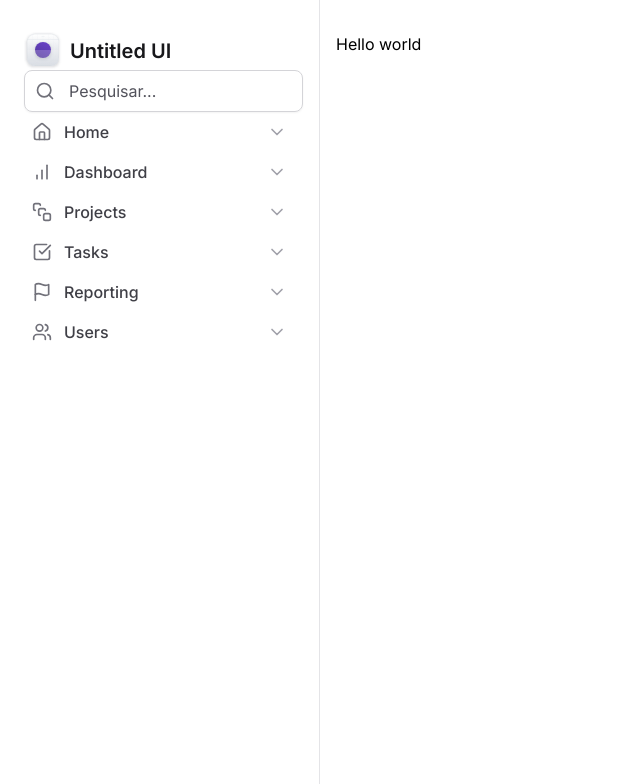
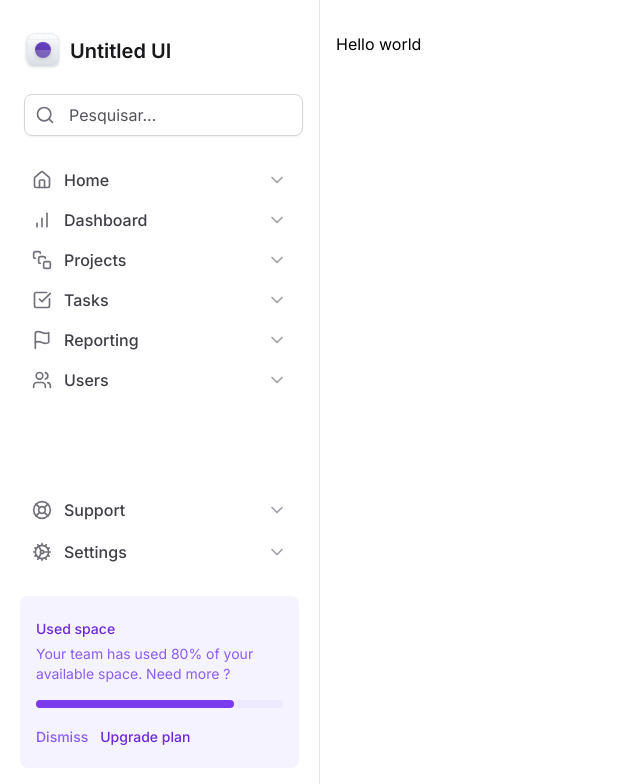
Before and after one commit to lucasgomesmatos/tailwind-next, a Next.js app: page / in a window 1280 px wide. Shown: the top 784 px of the page, without its empty margins (0-640 px from the left). Built offline with nearby package versions, Linux system fonts and the light colour scheme.

Commit message:
feat: sidebar used space widget

```diff
--- a/src/components/main-navigation/index.tsx
+++ /dev/null
@@ -1,36 +0,0 @@
-import {
-  BarChart,
-  CheckSquare,
-  Flag,
-  Home,
-  SquareStack,
-  Users,
-} from 'lucide-react'
-import { NavItems } from './nav-items'
-
-export const MainNavigation = () => {
-  return (
-    <nav className="space-y-0.5">
-      <ul>
-        <li>
-          <NavItems title="Home" icon={Home} />
-        </li>
-        <li>
-          <NavItems title="Dashboard" icon={BarChart} />
-        </li>
-        <li>
-          <NavItems title="Projects" icon={SquareStack} />
-        </li>
-        <li>
-          <NavItems title="Tasks" icon={CheckSquare} />
-        </li>
-        <li>
-          <NavItems title="Reporting" icon={Flag} />
-        </li>
-        <li>
-          <NavItems title="Users" icon={Users} />
-        </li>
-      </ul>
-    </nav>
-  )
-}
--- a/src/components/main-navigation/nav-items.tsx
+++ b/src/components/nav-item.tsx
@@ -1,12 +1,12 @@
 import { ChevronDown } from 'lucide-react'
 import { ElementType } from 'react'
 
-interface NavItemsProps {
+interface NavItemProps {
   title: string
   icon: ElementType
 }
 
-export const NavItems = ({ title, icon: Icon }: NavItemsProps) => {
+export const NavItem = ({ title, icon: Icon }: NavItemProps) => {
   return (
     <a
       href=""
--- a/src/components/sidebar/index.tsx
+++ b/src/components/sidebar/index.tsx
@@ -1,10 +1,21 @@
-import { Search } from 'lucide-react'
-import { MainNavigation } from '../main-navigation'
+import {
+  BarChart,
+  CheckSquare,
+  Cog,
+  Flag,
+  Home,
+  LifeBuoy,
+  Search,
+  SquareStack,
+  Users,
+} from 'lucide-react'
+import { NavItem } from '../nav-item'
+import { UsedSpaceWidget } from '../used-space-widget'
 import { Logo } from './logo'
 
 export const Sidebar = () => {
   return (
-    <aside className="flex flex-col border-r border-zinc-200 px-5 py-8">
+    <aside className="flex flex-col gap-6 border-r border-zinc-200 px-5 py-8">
       <Logo />
       <div className="group relative mx-1 flex w-full items-center gap-2 rounded-lg border border-zinc-300 px-3 py-2 shadow-sm transition-colors duration-200 ease-in-out focus-within:border-zinc-400 group-hover:border-zinc-500">
         <Search className="absolute left-2.5 top-2.5 size-5 text-zinc-500" />
@@ -14,8 +25,35 @@
           placeholder="Pesquisar..."
         />
       </div>
-      <MainNavigation />
-      <div className="mt-auto"></div>
+      <nav className="space-y-0.5">
+        <ul>
+          <li>
+            <NavItem title="Home" icon={Home} />
+          </li>
+          <li>
+            <NavItem title="Dashboard" icon={BarChart} />
+          </li>
+          <li>
+            <NavItem title="Projects" icon={SquareStack} />
+          </li>
+          <li>
+            <NavItem title="Tasks" icon={CheckSquare} />
+          </li>
+          <li>
+            <NavItem title="Reporting" icon={Flag} />
+          </li>
+          <li>
+            <NavItem title="Users" icon={Users} />
+          </li>
+        </ul>
+      </nav>
+      <div className="mt-auto flex flex-col gap-6">
+        <nav className="space-y-0.5">
+          <NavItem title="Support" icon={LifeBuoy} />
+          <NavItem title="Settings" icon={Cog} />
+        </nav>
+        <UsedSpaceWidget />
+      </div>
     </aside>
   )
 }
--- /dev/null
+++ b/src/components/used-space-widget.tsx
@@ -0,0 +1,31 @@
+export const UsedSpaceWidget = () => {
+  return (
+    <div className="flex flex-col gap-4 rounded-lg bg-violet-50 px-4 py-5">
+      <div className="space-y-1">
+        <span className="text-sm/5 font-medium text-violet-700">
+          Used space
+        </span>
+        <p className="text-sm/5 text-violet-500">
+          Your team has used 80% of your available space. Need more ?
+        </p>
+      </div>
+      <div className="h-2 rounded-full bg-violet-100">
+        <div className="h-2 w-4/5 rounded-full bg-violet-600" />
+      </div>
+      <div className="space-x-3">
+        <button
+          type="button"
+          className="text-sm font-medium text-violet-500 hover:text-violet-700"
+        >
+          Dismiss
+        </button>
+        <button
+          type="button"
+          className="text-sm font-medium text-violet-700 hover:text-violet-900"
+        >
+          Upgrade plan
+        </button>
+      </div>
+    </div>
+  )
+}
```
